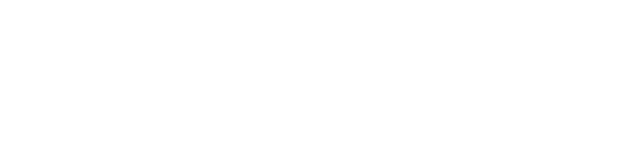
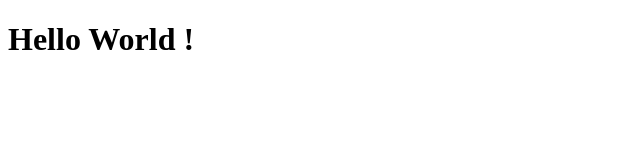
Before and after one commit to PRN1402/helloWorld, a plain HTML site: page index.html in a window 1280 px wide. Shown: the whole page, without its empty margins (0-640 px from the left). Drawn offline with Linux system fonts and the light colour scheme.

Commit message:
H1 added

```diff
--- a/index.html
+++ b/index.html
@@ -4,9 +4,10 @@
     <meta charset="UTF-8">
     <meta http-equiv="X-UA-Compatible" content="IE=edge">
     <meta name="viewport" content="width=device-width, initial-scale=1.0">
-    <title>Document</title>
+    <title>HelloW</title>
 </head>
 <body>
+    <h1>Hello World !</h1>
 
 </body>
 </html>
```
